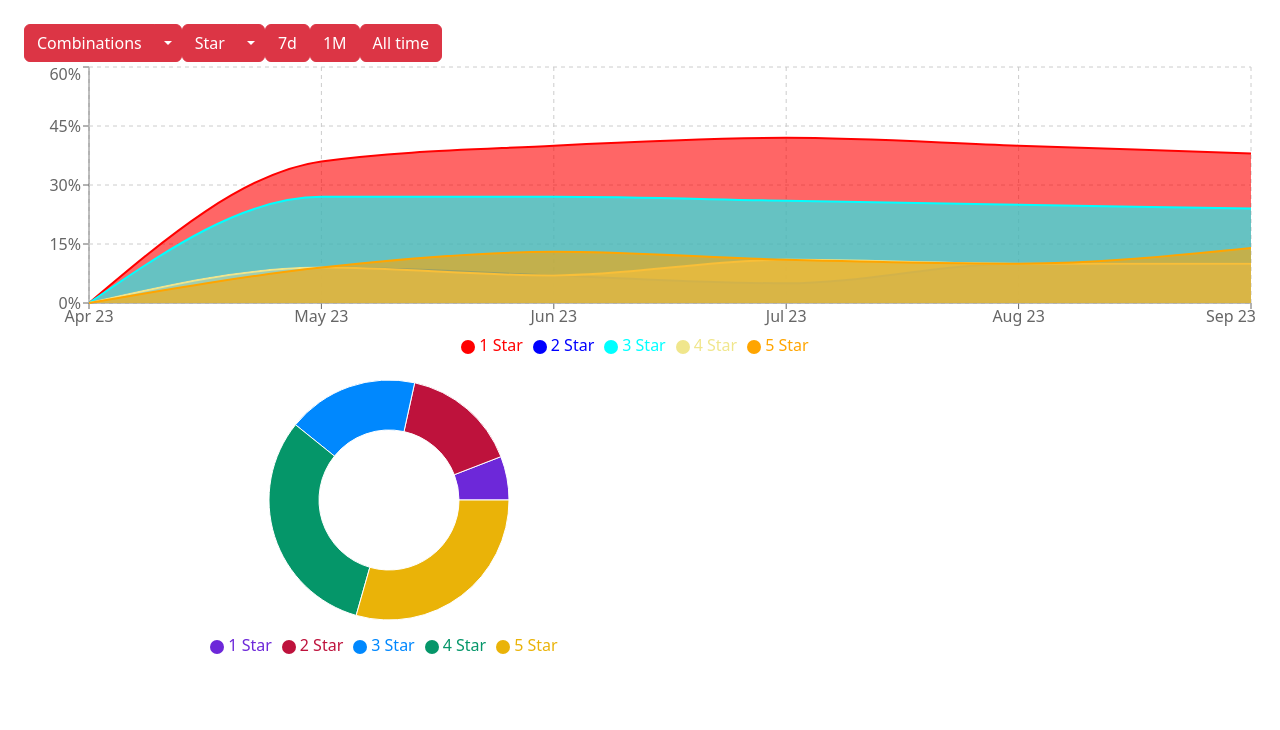
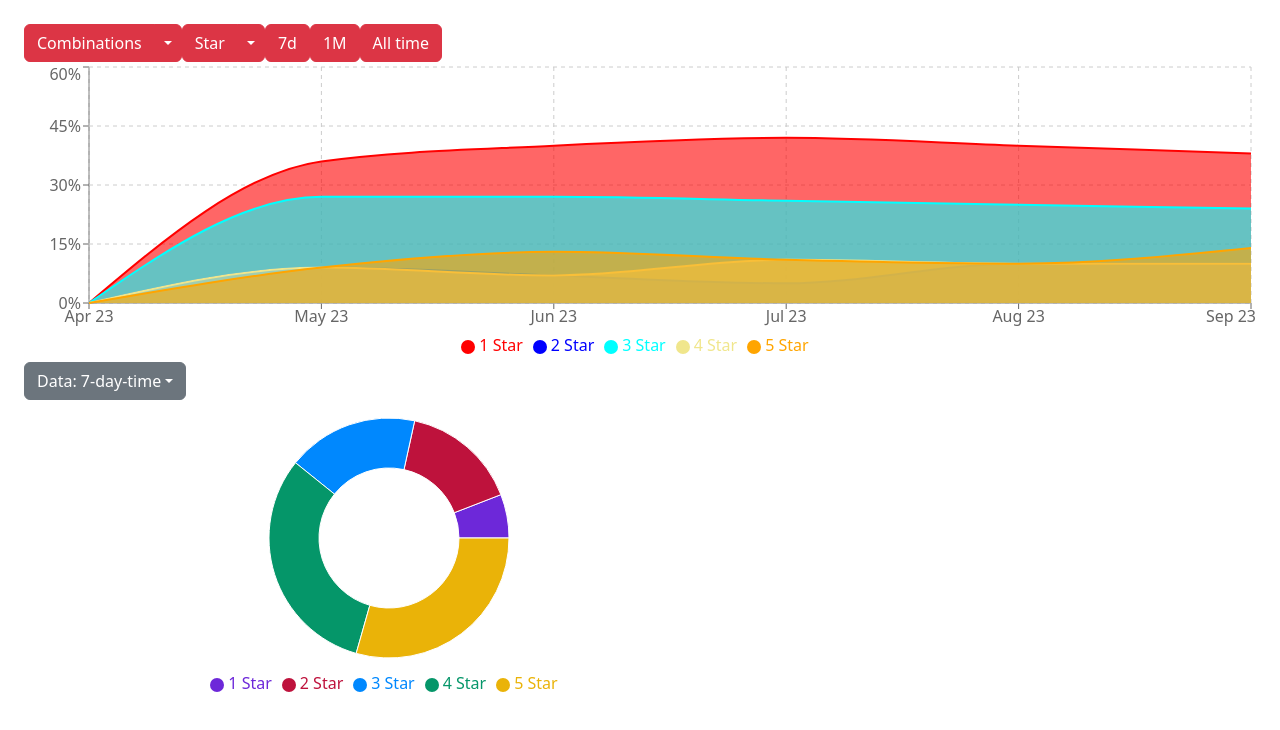
Before and after one commit to hyperingenious/sachdev-analytics, a React (Vite) app: page / in a window 1280 px wide. Shown: the top 730 px of the page. Built offline with nearby package versions, Linux system fonts and the light colour scheme.

Commit message:
Dropdown button added

```diff
--- a/index.html
+++ b/index.html
@@ -8,6 +8,8 @@
   </head>
   <body>
     <div id="root"></div>
+
     <script type="module" src="/src/main.jsx"></script>
+
   </body>
 </html>
--- a/src/components/PieGraph.jsx
+++ b/src/components/PieGraph.jsx
@@ -1,20 +1,48 @@
-import { useSelector } from "react-redux";
+import { useState } from "react";
+import { useDispatch, useSelector } from "react-redux";
 import { PieChart, Pie, Legend, Tooltip, Cell } from "recharts";
+import { changePieDataAsPerTime } from "../redux/filterPieGraphSlice";
 
 function PieGraph() {
-    const {dataAsPerTime}= useSelector(store=> store.pieGraphFilter)
+  const [toggle, setToggle] = useState(false);
+  const { dataAsPerTime, timeFilter } = useSelector(
+    (store) => store.pieGraphFilter
+  );
+  const dispatch = useDispatch();
 
   // Define an array of colors for sections
-  const sectionColors = [
-
-    "#6d28d9",
-    "#be123c",
-    "#0088FE",
-    "#059669",
-    "#eab308",
-  ];
+  const sectionColors = ["#6d28d9", "#be123c", "#0088FE", "#059669", "#eab308"];
 
   return (
+    <>
+      <div className="dropdown">
+        <button
+          onClick={() => setToggle((toggle) => !toggle)}
+          className="btn btn-secondary dropdown-toggle"
+          type="button"
+          data-bs-toggle="dropdown"
+          aria-expanded="false"
+        >
+          Data: {timeFilter}
+        </button>
+        <ul className={`dropdown-menu ${toggle ? "d-block" : ""}`}>
+          <li onClick={() => dispatch(changePieDataAsPerTime("7-day-time"))}>
+            <a className="dropdown-item" href="#">
+              7 Days
+            </a>
+          </li>
+          <li onClick={() => dispatch(changePieDataAsPerTime("30-day-time"))}>
+            <a className="dropdown-item" href="#">
+              Last Month
+            </a>
+          </li>
+          <li onClick={() => dispatch(changePieDataAsPerTime("all-time"))}>
+            <a className="dropdown-item" href="#">
+              All time
+            </a>
+          </li>
+        </ul>
+      </div>
       <PieChart width={730} height={300}>
         {/* First Pie Chart */}
         <Pie
@@ -36,6 +64,7 @@ function PieGraph() {
         <Tooltip />
         <Legend iconType="circle" />
       </PieChart>
+    </>
   );
 }
 
--- a/src/redux/filterPieGraphSlice.js
+++ b/src/redux/filterPieGraphSlice.js
@@ -10,14 +10,15 @@ const pieGraphFilterSlice = createSlice({
   name: "pieGraphFilterSlice",
   initialState,
   reducers: {
-    changeDataAsPerTime(state, action) {
+    changePieDataAsPerTime(state, action) {
       if (action.payload === "7-day-time") {
         state.timeFilter = action.payload;
         state.dataAsPerTime;
       }
+
     },
   },
 });
 
 export default pieGraphFilterSlice.reducer;
-export const { changeDataAsPerTime } = pieGraphFilterSlice.actions;
+export const { changePieDataAsPerTime } = pieGraphFilterSlice.actions;
```
Lines whose indentation alone changed are shown as unchanged.
